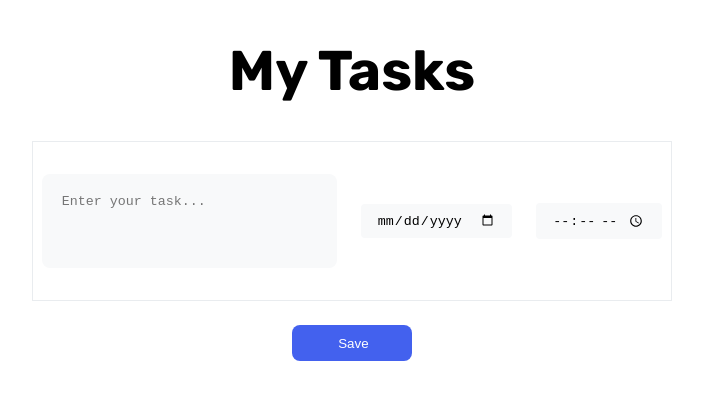
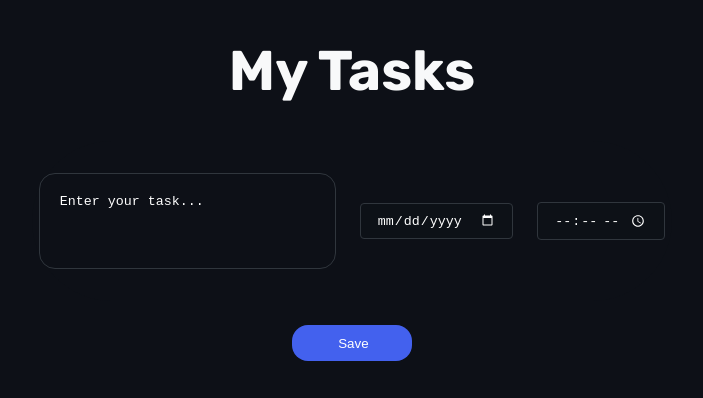
Before and after one commit to VikoRandazo/Course, a plain HTML site: page Projects/noteApp/index.html in a window 1280 px wide. Shown: the whole page, without its empty margins (288-991 px from the left). Drawn offline with Linux system fonts and the light colour scheme.

Commit message:
Update style.css

```diff
--- a/Projects/noteApp/style.css
+++ b/Projects/noteApp/style.css
@@ -15,6 +15,7 @@ body {
   align-items: center;
   justify-content: flex-start;
   flex-direction: column;
+  background-color: #0d1017;
 }
 
 .container_userinputs {
@@ -24,25 +25,41 @@ body {
   align-items: center;
   justify-content: center;
   gap: 24px;
-  border: 1px solid #e9ecef;
+  background-color: #0d1017;
+  border-radius: 5em;
+}
+
+.container_userinputs:focus {
+  border: 1px solid #4361ee;
 }
 
 textarea {
-  background-color: #f8f9fa;
+  background-color: transparent;
   outline: none;
   border: none;
   resize: none;
   height: 60%;
-  border-radius: 8px;
+  border-radius: 16px;
   padding: 20px;
+  color: #fff;
+  border: 1px solid #30363d;
 }
 
+textarea::placeholder {
+  color: hwb(0 100% 0%);
+}
+
+textarea:focus,
+input:focus {
+  border: 1px solid #4361ee;
+  box-shadow: 0 0 16px rgba(67, 98, 238, 0.3);
+}
 .primary {
   background-color: #4361ee;
   width: 120px;
   height: 36px;
   border: none;
-  border-radius: 8px;
+  border-radius: 1rem;
   color: #fff;
   cursor: pointer;
   display: flex;
@@ -56,7 +73,6 @@ textarea {
 .primary:hover {
   background-color: #4361ee;
   border: none;
-  border-radius: 8px;
   color: #fff;
 }
 
@@ -74,7 +90,6 @@ textarea {
 
 .primary:active {
   scale: 0.95;
-
 }
 
 @-webkit-keyframes slideIn {
@@ -112,7 +127,14 @@ input {
   border-radius: 4px;
   outline: none;
   border: none;
-  background-color: #f8f9fa;
+  background-color: #0d1117;
+  color: #fff;
+  color-scheme: dark;
+  border: 1px solid #30363d;
+}
+
+input::placeholder {
+  color: #c9d1d9;
 }
 
 .container_notesContainer {
@@ -136,17 +158,28 @@ input {
 .note {
   height: 15em;
   width: 13em;
-  background-color: #f8f9fa;
+  background-color: #0d1017;
   border-radius: 10% 10% 30% 30%;
   overflow: none;
   animation: fadeIn linear 0.3s;
   position: relative;
   padding: 16px 0 0 0;
+  color: #c9d1d9;
+  border: 1px solid #30363d;
+  transition: all 0.2s ease-in;
+}
+
+.note:hover {
+  scale: 1.05;
+  background-color: #4361ee;
+  box-shadow: 0 0 16px rgb(67, 97, 238, 0.7);
+ border: 1px solid #4361ee;
+
 }
 
 .noteDivider {
   width: 0%;
-  border-bottom: 1px solid rgb(42, 44, 65, 0.1);
+  border: 1px solid #4361ee;
 }
 
 @keyframes fadeIn {
@@ -182,7 +215,6 @@ input {
   align-items: center;
   justify-content: flex-end;
   flex-direction: column;
-
 }
 
 .closeIcon {
@@ -202,6 +234,7 @@ input {
 
 h1 {
   font-size: 56px;
+  color: #f8f9fa;
 }
 
 .container_errorModal.open {
```
